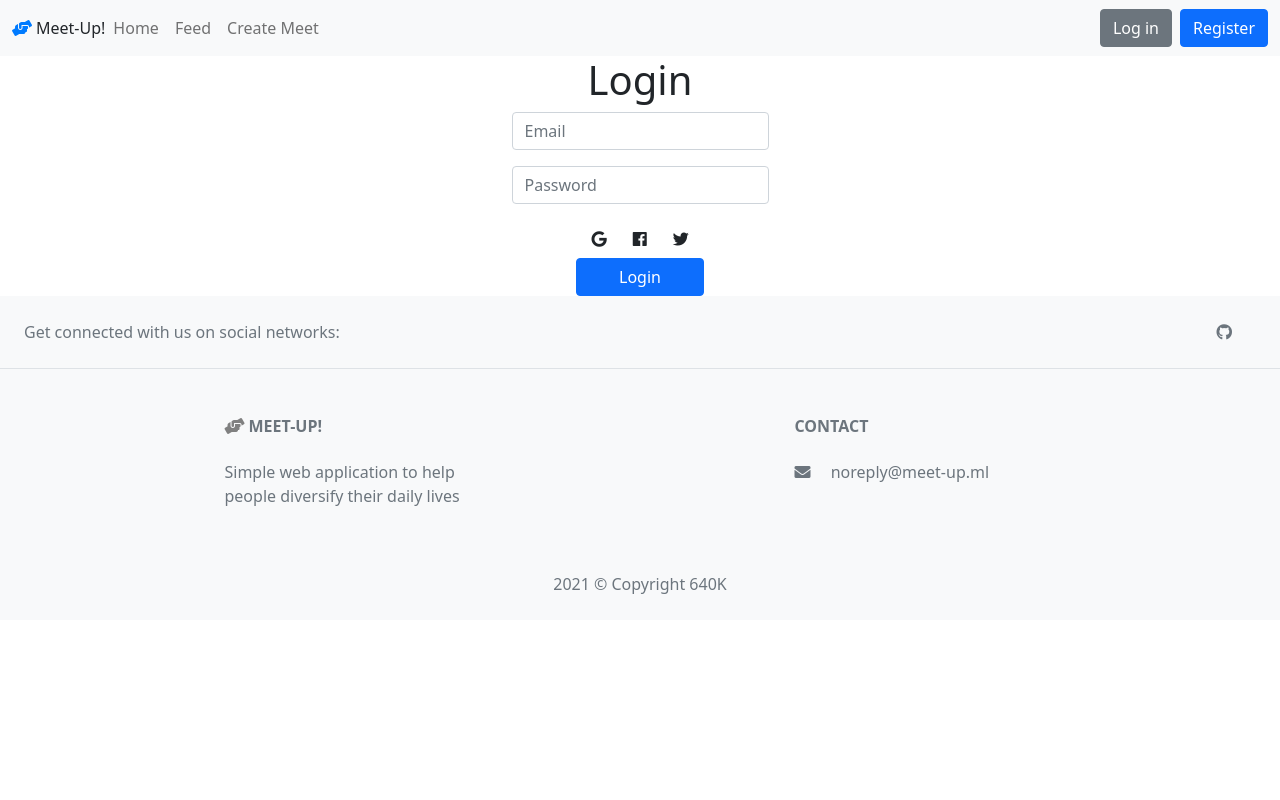
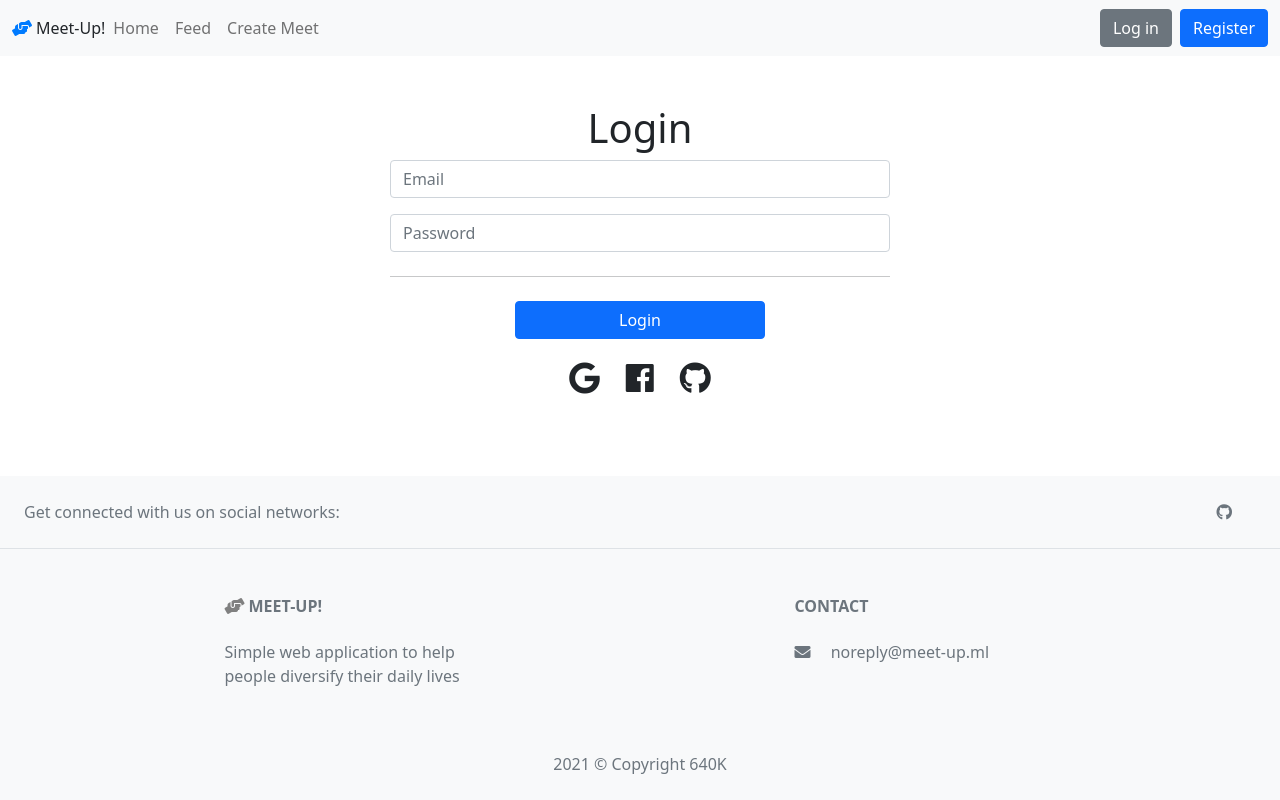
Before and after one commit to 640-K/hackathon-best-task-2021, a React (Create React App) app in the folder meet-up/: page /login in a window 1280 px wide. Built offline with nearby package versions, Linux system fonts and the light colour scheme; no server answers.

Commit message:
main files

```diff
--- a/meet-up/package.json
+++ b/meet-up/package.json
@@ -6,6 +6,7 @@
     "@testing-library/jest-dom": "^5.15.1",
     "@testing-library/react": "^11.2.7",
     "@testing-library/user-event": "^12.8.3",
+    "firebase": "^9.5.0",
     "formik": "^2.2.9",
     "react": "^17.0.2",
     "react-dom": "^17.0.2",
--- a/meet-up/src/App.js
+++ b/meet-up/src/App.js
@@ -1,4 +1,4 @@
-import React from "react"
+import React, {useEffect, useState} from "react"
 import { BrowserRouter as Router, Route, Routes } from "react-router-dom"
 import Navbar from "./Navigation/Navbar"
 import Main from "./Main/Main"
@@ -7,19 +7,40 @@ import Footer from "./Navigation/Footer"
 import Login from "./Auth/Login/Login"
 import Register from "./Auth/Register/Register"
 import MeetCreate from './MeetCreate/MeetCreate'
+import {onAuthStateChanged} from "firebase/auth";
+import {auth} from "./Firebase/main";
+import Loader from "./loader"
+function App() {
+    let [loader, setLoader] = useState(true);
+    let [name, setName] = useState(false);
 
-const App = () => (
+    useEffect(() => {
+        onAuthStateChanged(auth, user => {
+            if (user) {
+                console.log(user)
+                setName(user.displayName)
+                setLoader(false)
+
+            } else
+                setLoader(false)
+        })
+
+    }, [])
+    if(loader)
+        return <Loader />
+
+    return (
     <Router>
-        <Navbar/>
+        <Navbar name={name}/>
         <Routes>
             <Route exact path="/" element={<Main/>}/>
             <Route exact path="/feed" element={<Feed/>}/>
-            <Route exact path="/login" element={<Login/>}/>
-            <Route exact path="/register" element={<Register/>}/>
+            <Route exact path="/login" element={<Login setName={setName}/>}/>
+            <Route exact path="/register" element={<Register setName={setName}/>}/>
             <Route exact path="/create" element={<MeetCreate/>}/>
         </Routes>
         <Footer/>
-    </Router>
-);
+    </Router>)
+}
 
 export default App;
--- a/meet-up/src/Auth/Login/Login.js
+++ b/meet-up/src/Auth/Login/Login.js
@@ -1,17 +1,33 @@
-import React from 'react'
+import React, {useState} from 'react'
 import { Formik } from 'formik'
 import { loginValidationsSchema } from '../../Forms/Validate'
 import { getInput } from '../../Forms/Input'
+import {facebookLogin, googleLogin, githubLogin, login} from "../../Firebase/main"
+const Login = ({setName}) => {
+    let [error, setError] = useState(false)
 
-const Login = props => {
+    function getErrors(user){
+        if(typeof(user) === "string") {
+            setError(user)
+        }else{
+            setName(user.displayName)
+        }
+    }
+
     return (
-        <div className='d-flex justify-content-center'>
+
+       <div className='col-lg-6 m-auto mt-5' style={{maxWidth: '500px'}}>
             <Formik initialValues={{
                 email: '',
                 password: ''
-            }} validateOnBlur validationSchema={loginValidationsSchema} onSubmit={values => console.log(values)}>
+            }} validateOnBlur validationSchema={loginValidationsSchema} onSubmit={values => {
+                login(values['email'], values['password']).then(a=>getErrors(a))
+            }}>
                 {({values, errors, touched, handleChange, handleBlur, isValid, handleSubmit, dirty}) => (
                     <div className="">
+                        {error?<div className="alert alert-danger" role="alert">
+                            <b>ERROR!</b> {error}
+                        </div>:null}
                         <h1 className='text-center'>Login</h1>
                         <div className='mb-3'>
                             {getInput('email', '', 'email', 'Email', handleChange, handleBlur, values, errors, touched)}
@@ -19,19 +35,20 @@ const Login = props => {
                         <div className='mb-3'>
                             {getInput('password', '', 'password', 'Password', handleChange, handleBlur, values, errors, touched)}
                         </div>
-                        <div className='d-flex justify-content-center'>
-                            <button className="btn">
-                                <i className="fab fa-google" />
-                            </button>
-                            <button className="btn">
-                                <i className="fab fa-facebook" />
-                            </button>
-                            <button className="btn">
-                                <i className="fab fa-twitter" />
-                            </button>
-                        </div>
+                        <hr className='mb-4 mt-4'/>
                         <div className='d-flex justify-content-center'>
                             <button className='btn btn-primary btn-md btn-block w-50' type='submit' onClick={handleSubmit}>Login</button>
+                        </div>
+                        <div className='d-flex justify-content-center mt-3'>
+                            <button className="btn" onClick={()=>{googleLogin().then(a=>getErrors(a))}}>
+                                <i className="fab fa-google fa-2x" />
+                            </button>
+                            <button className="btn" onClick={()=>{facebookLogin().then(a=>getErrors(a))}}>
+                                <i className="fab fa-facebook fa-2x" />
+                            </button>
+                            <button className="btn" onClick={()=>{githubLogin().then(a=>getErrors(a))}}>
+                                <i className="fab fa-github fa-2x" />
+                            </button>
                         </div>
                     </div>
                 )}
--- a/meet-up/src/Auth/Register/Register.js
+++ b/meet-up/src/Auth/Register/Register.js
@@ -1,20 +1,35 @@
-import React from 'react'
+import React, {useState} from 'react'
 import { Formik } from 'formik'
 import { registerValidationsSchema } from '../../Forms/Validate'
 import { getInput } from '../../Forms/Input'
+import {facebookLogin, githubLogin, googleLogin, register} from "../../Firebase/main";
 
-const Register = props => (
-    <div className='col-lg-6 m-auto' style={{maxWidth: '500px'}}>
+const Register = ({setName}) => {
+
+    let [error, setError] = useState(false)
+
+    function getErrors(user){
+        if(typeof(user) === "string") {
+            setError(user)
+        }else{
+            setName(user.displayName)
+        }
+    }
+
+
+    return (<div className='col-lg-6 m-auto mt-5' style={{maxWidth: '500px'}}>
         <Formik initialValues={{
             firstName: '',
             lastName: '',
             email: '',
-            phone: '',
             password: '',
             confirmPassword: ''
-        }} validateOnBlur validationSchema={registerValidationsSchema} onSubmit={values => console.log(values)}>
+        }} validateOnBlur validationSchema={registerValidationsSchema} onSubmit={values =>  register(values['email'], values['password'], values['firstName'], values['lastName']).then(a=>getErrors(a))}>
             {({values, errors, touched, handleChange, handleBlur, isValid, handleSubmit, dirty}) => (
                 <div>
+                    {error?<div className="alert alert-danger" role="alert">
+                            <b>ERROR!</b> {error}
+                        </div>:null}
                     <h1 className='text-center'>Register</h1>
                     <div className='row'>
                         <div className='col-lg-6 mb-3'>
@@ -39,10 +54,21 @@ const Register = props => (
                     <div className='d-flex justify-content-center'>
                         <button className='btn btn-primary btn-md btn-block w-50' type='submit' onClick={handleSubmit}>Register</button>
                     </div>
+                    <div className='d-flex justify-content-center mt-3'>
+                            <button className="btn" onClick={()=>{googleLogin().then(a=>getErrors(a))}}>
+                                <i className="fab fa-google fa-2x" />
+                            </button>
+                            <button className="btn" onClick={()=>{facebookLogin().then(a=>getErrors(a))}}>
+                                <i className="fab fa-facebook fa-2x" />
+                            </button>
+                            <button className="btn" onClick={()=>{githubLogin().then(a=>getErrors(a))}}>
+                                <i className="fab fa-github fa-2x" />
+                            </button>
+                        </div>
                 </div>
             )}
         </Formik>
     </div>
-);
+)};
 
 export default Register;
--- a/meet-up/src/Firebase/main.js
+++ b/meet-up/src/Firebase/main.js
@@ -29,8 +29,7 @@ async function facebookLogin() {
             const user = result.user;
             const credential = FacebookAuthProvider.credentialFromResult(result);
             const accessToken = credential.accessToken;
-            console.log(user)
-            if(user.photoURL.includes('firebasestorage') === -1) {
+            if(user.photoURL.includes('firebasestorage')===false) {
                 console.log(123)
                 uploadBlob(user.photoURL + "?access_token=" + accessToken, user.uid).then(url => {
                     updateProfile(user, {photoURL: url})
@@ -87,12 +86,16 @@ async function uploadBlob(url, path) {
 }
 
 async function register(email, password, firstName, lastName) {
+    console.log(email)
     return await createUserWithEmailAndPassword(auth, email, password)
         .then((userCredential) => {
-            updateProfile(userCredential.user, {
-                displayName: firstName + " " + lastName
-            });
-            return userCredential.user
+            return updateProfile(userCredential.user, {
+                displayName: firstName + " " + lastName,
+                photoURL: "https://firebasestorage.googleapis.com/v0/b/meet-up-hackathon.appspot.com/o/img%2Fdefault.png?alt=media&token=51c43917-e70c-45b6-83d9-a417c9cfb025"
+            }).then(a=>{
+                return userCredential.user
+            })
+
         })
         .catch((error) => {
             switch (error.message) {
--- a/meet-up/src/Forms/Validate.js
+++ b/meet-up/src/Forms/Validate.js
@@ -11,12 +11,9 @@ export const registerValidationsSchema = Yup.object().shape({
         .typeError('Must be a string.')
         .email('Please enter a valid email address.')
         .required('Valid email is required.'),
-    phone: Yup.string()
-        .matches('/^\\+380[1-9]{9}$/', 'Invalid phone format.')
-        .required('Valid phone number is required.'),
     password: Yup.string()
         .typeError('Must be a string.')
-        .matches(/^(?=.*[A-Z])(?=.*[a-z])(?=.*?[0-9]){8,}$/, 'Must contain 8 characters: uppercase, lowercase and number')
+        .matches("^(?=.*[A-Za-z])(?=.*\\d)[A-Za-z\\d]{8,}$", 'Must contain 8 characters: uppercase, lowercase and number')
         .required('Please enter a password.'),
     confirmPassword: Yup.string()
         .typeError('Must be a string.')
@@ -28,11 +25,12 @@ export const registerValidationsSchema = Yup.object().shape({
 
 export const loginValidationsSchema = Yup.object().shape({
     email: Yup.string()
+        .typeError('Must be a string.')
         .email('Please enter a valid email address.')
-        .typeError('Must be a string.')
         .required('Valid email is required.'),
     password: Yup.string()
         .typeError('Must be a string.')
+        .matches('/^(?=.*[A-Z])(?=.*[a-z])(?=.*?[0-9]){8,}$/', 'Must contain 8 characters: uppercase, lowercase and number')
         .required('Please enter a password.'),
 })
 
--- a/meet-up/src/Navigation/Footer.js
+++ b/meet-up/src/Navigation/Footer.js
@@ -1,7 +1,7 @@
 import React from "react";
 
 const Footer = () => (
-    <footer className="text-center text-lg-start bg-light text-muted">
+    <footer className="text-center text-lg-start bg-light text-muted w-100 position-absolute bottom-0">
         <section
             className="d-flex justify-content-center justify-content-lg-between p-4 border-bottom">
             <div className="me-5 d-none d-lg-block">
--- /dev/null
+++ b/meet-up/src/loader.js
@@ -0,0 +1,12 @@
+import React from "react";
+
+export default ({height = "500px"}) => {
+    return (
+
+        <div className="d-flex justify-content-center align-items-center" style={{height: height}}>
+            <div className="spinner-border m-5" role="status">
+                <span className="sr-only">Loading...</span>
+            </div>
+        </div>
+    );
+}
```
Also changed, not shown: meet-up/src/Navigation/Navbar.js (+19 -3 lines), meet-up/src/App.css (deleted), 1 other file (tests, documents, lock files or other folders).
